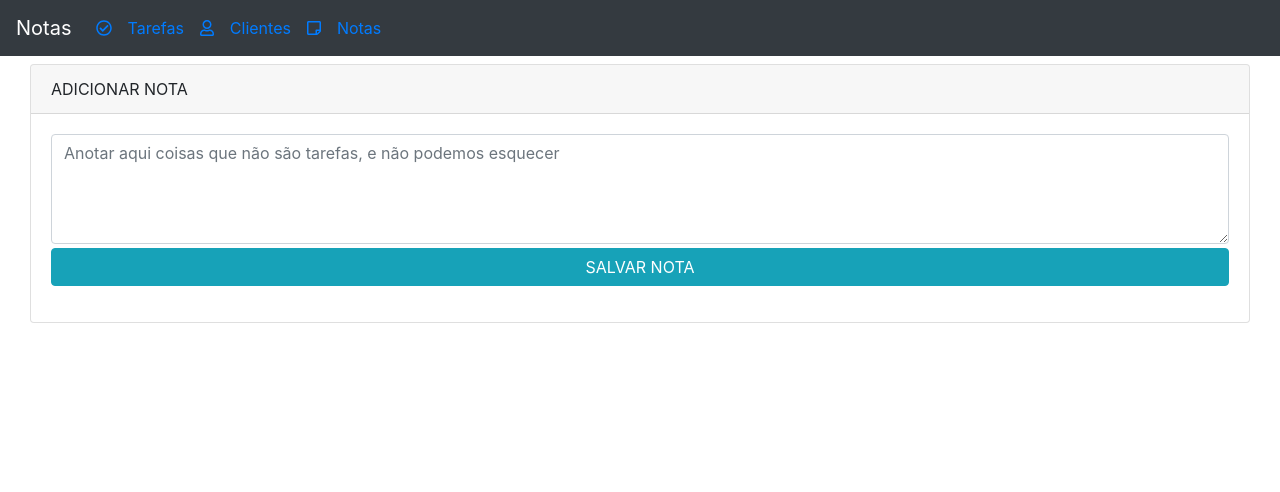
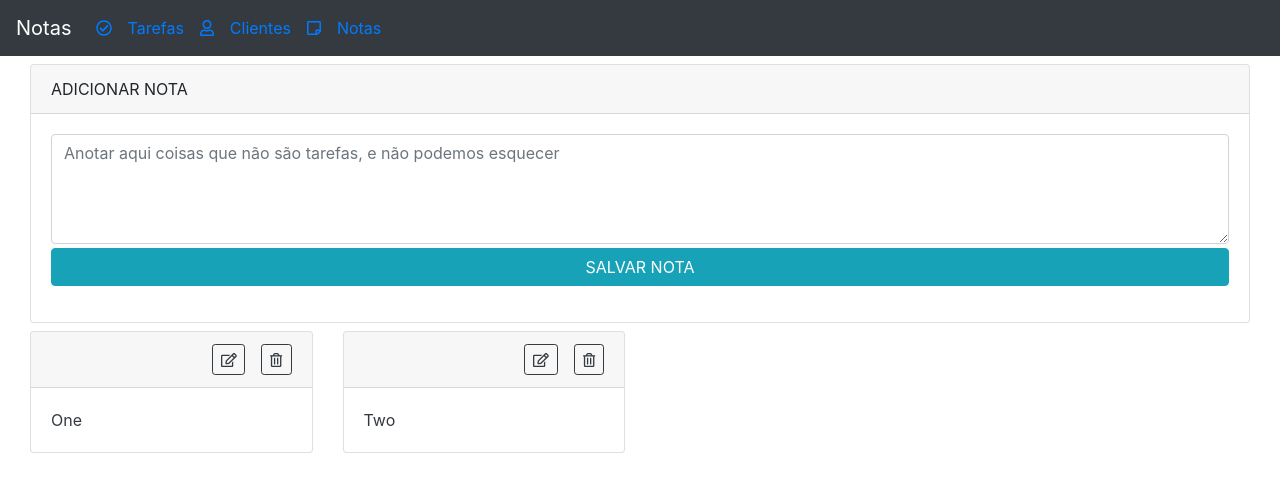
Before and after one commit to danielbom/todo-app.vue, a Vue app: page /note in a window 1280 px wide. Shown: the top 492 px of the page. Built offline with nearby package versions, Linux system fonts and the light colour scheme.

Commit message:
feat: Create note model

```diff
--- a/src/App.vue
+++ b/src/App.vue
@@ -68,6 +68,7 @@ export default {
   created() {
     this.$store.dispatch("clients/getAll");
     this.$store.dispatch("colaborators/getAll");
+    this.$store.dispatch("notes/getAll");
     this.$store.dispatch("tasks/getAll");
   }
 };
--- a/src/database/fakedb.js
+++ b/src/database/fakedb.js
@@ -101,6 +101,18 @@ const DATA = {
       name: "Four",
       status: "inactive"
     }
+  ],
+  notes: [
+    {
+      id: 1,
+      content: "One",
+      createdAt: Date.now()
+    },
+    {
+      id: 2,
+      content: "Two",
+      createdAt: Date.now()
+    }
   ]
 };
 
--- a/src/pages/Notes.vue
+++ b/src/pages/Notes.vue
@@ -13,7 +13,7 @@
                 rows="4"
                 type="text"
                 class="form-control"
-                v-model="content"
+                v-model="note.content"
                 placeholder="Anotar aqui coisas que não são tarefas, e não podemos esquecer"
               ></textarea>
               <button class="btn btn-info btn-block mt-1" v-on:click="save()">
@@ -54,17 +54,27 @@
 </template>
 
 <script>
+import { mapState } from "vuex";
+
 export default {
   data() {
     return {
-      content: "",
-      notes: []
+      note: {
+        content: ""
+      }
     };
   },
 
   methods: {
-    save() {}
-  }
+    save() {
+      this.$store.dispatch("notes/add", this.note);
+    }
+  },
+
+  computed: mapState({
+    notes: state => state.notes.all,
+    noteId: state => state.notes.currentId,
+  }),
 };
 </script>
 
--- a/src/store/index.js
+++ b/src/store/index.js
@@ -4,6 +4,7 @@ import Vuex from "vuex";
 // models
 import clients from "./models/clients";
 import colaborators from "./models/colaborators";
+import notes from "./models/notes";
 import tasks from "./models/tasks";
 
 import createLogger from "./logger.js";
@@ -16,6 +17,7 @@ export default new Vuex.Store({
   modules: {
     clients,
     colaborators,
+    notes,
     tasks
   },
   strict: debug,
```
